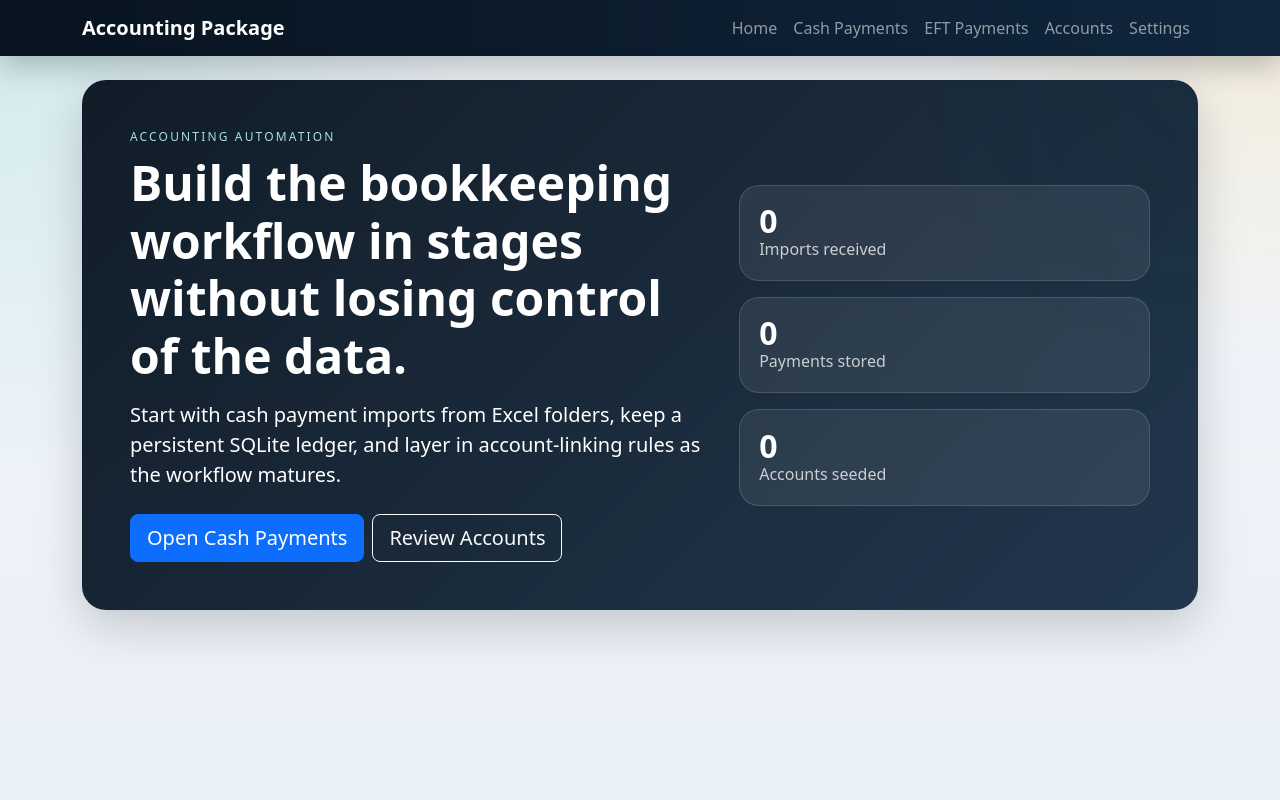
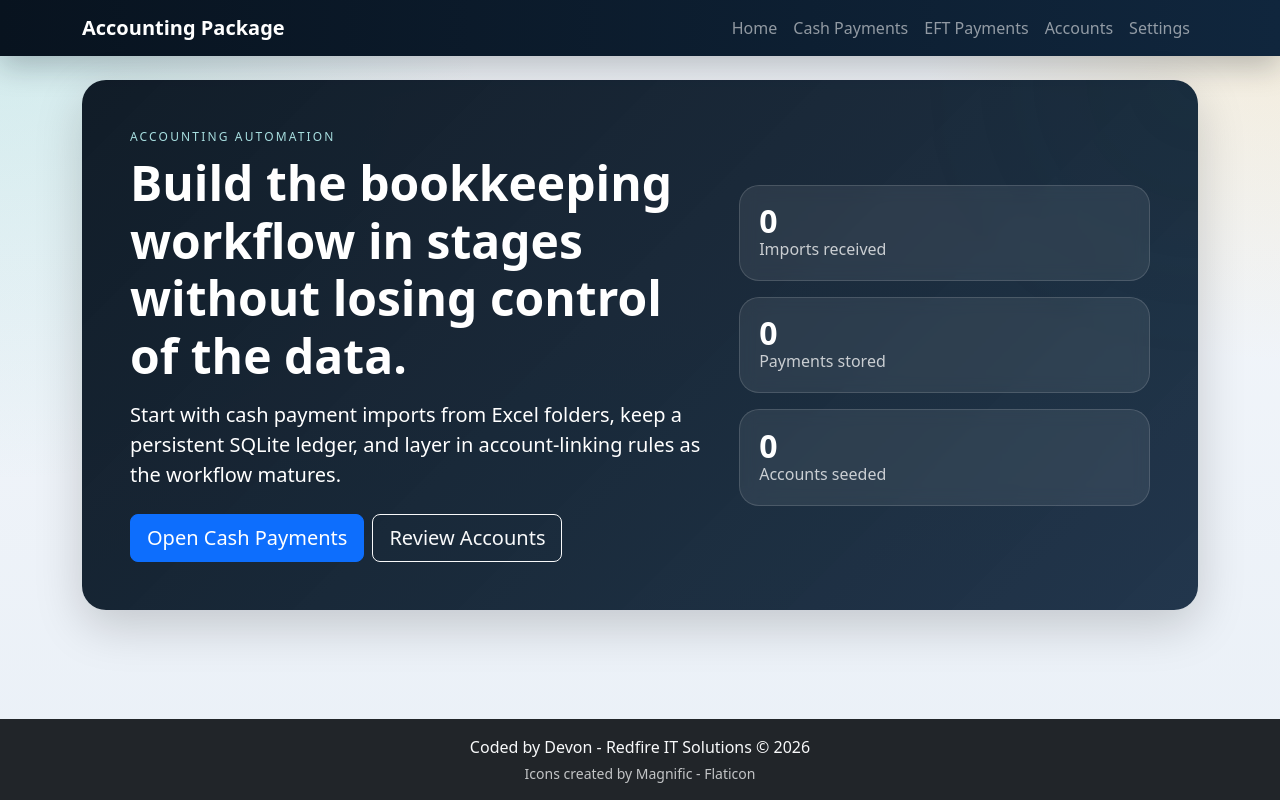
Before and after one commit to Devon-GS/Accounting-Package, a Flask app: page / in a window 1280 px wide. Run offline with Flask 3, Linux system fonts and the light colour scheme; data that the repository does not hold is empty.

Commit message:
Add footer

```diff
--- a/static/styles.css
+++ b/static/styles.css
@@ -12,6 +12,8 @@ body {
     radial-gradient(circle at top right, rgba(244, 185, 66, 0.18), transparent 24%),
     linear-gradient(180deg, #f4f7fb 0%, #eaf0f7 100%);
   min-height: 100vh;
+  display: flex;
+  flex-direction: column;
 }
 
 .app-nav {
--- a/templates/base.html
+++ b/templates/base.html
@@ -26,7 +26,7 @@
     </div>
   </nav>
 
-  <main class="container py-4">
+  <main class="container py-4 flex-grow-1">
     {% with messages = get_flashed_messages(with_categories=true) %}
       {% if messages %}
         <div class="mb-4">
@@ -40,7 +40,25 @@
     {% block content %}{% endblock %}
   </main>
 
+  <footer class="bg-dark text-light py-3 mt-auto navbar-shell">
+    <div class="container text-center">
+      <p class="mb-1">
+        <a href="https://devon-gs.github.io/" class="text-light text-decoration-none" title="coded by" target="_blank" rel="noopener">
+          Coded by Devon - Redfire IT Solutions © <span id="year"></span>
+        </a>
+      </p>
+      <p class="mb-0 small">
+        <a href="https://www.flaticon.com/free-icons/waste" class="text-light text-decoration-none opacity-75" title="waste icons" target="_blank" rel="noopener">
+          Icons created by Magnific - Flaticon
+        </a>
+      </p>
+    </div>
+  </footer>
+
   <script src="https://cdn.jsdelivr.net/npm/bootstrap@5.3.3/dist/js/bootstrap.bundle.min.js"></script>
+  <script>
+    document.getElementById("year").textContent = new Date().getFullYear();
+  </script>
   {% block scripts %}{% endblock %}
 </body>
 </html>
```
